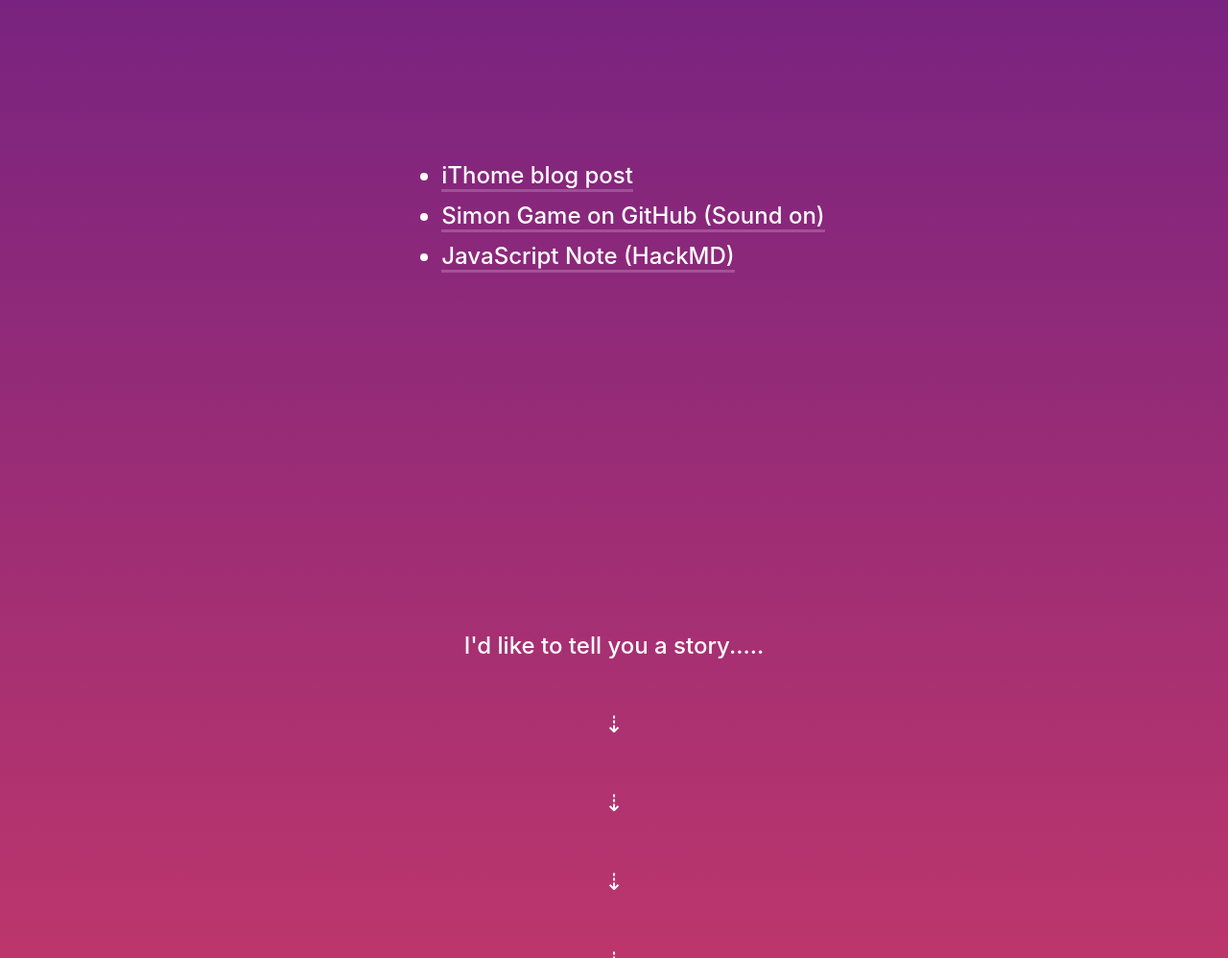
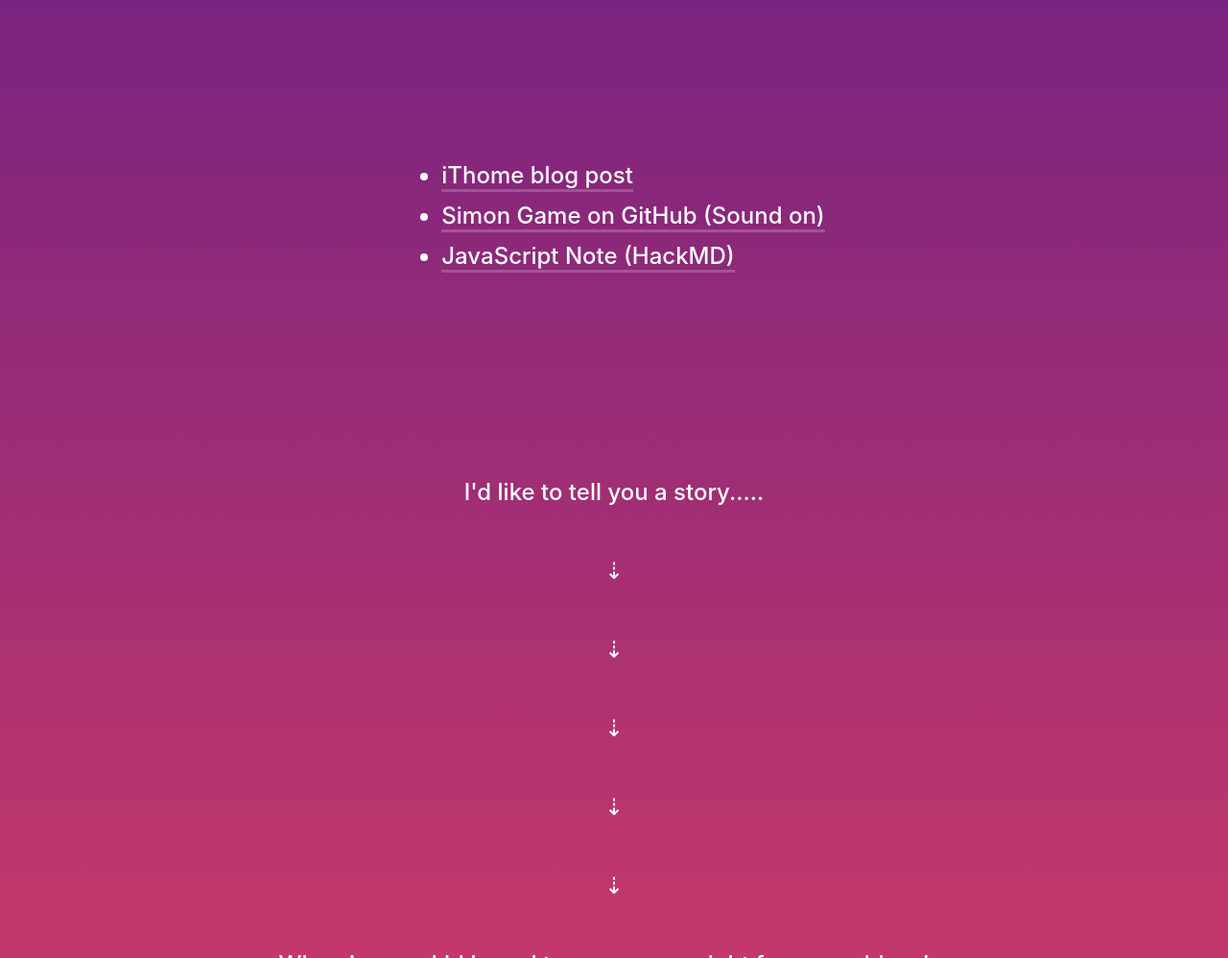
Before and after one commit to wscindy/ws-portfolio, a plain HTML site: page index.html in a window 1280 px wide. Shown: the part 102-1100 px from the top of the page at 96% size. Drawn offline with Linux system fonts and the light colour scheme.

Commit message:
Add files via upload

```diff
--- a/index.html
+++ b/index.html
@@ -29,10 +29,6 @@
       <p></p>
       <p></p>
       <p></p>
-      <p></p>
-      <p></p>
-      <p></p>
-      <p></p>
       <p>
         I'd like to tell you a story.....
          </p>
```
